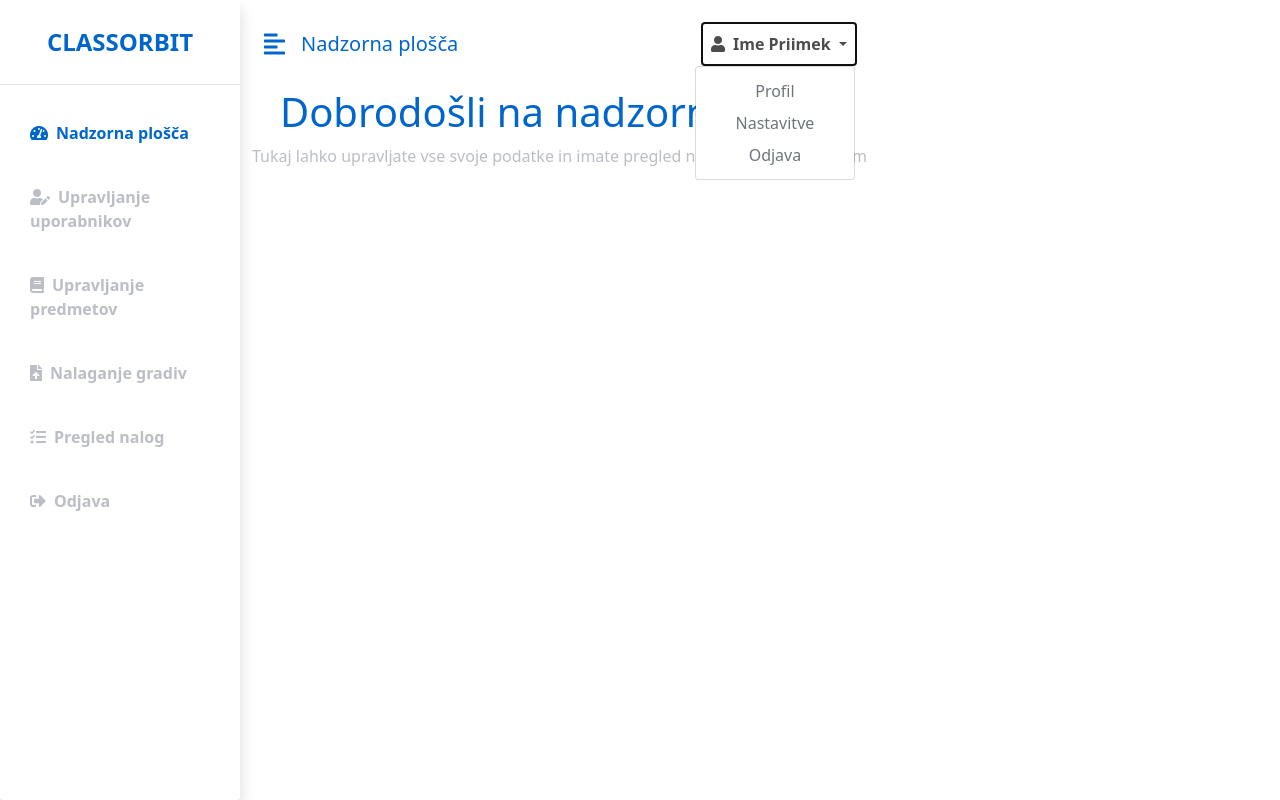
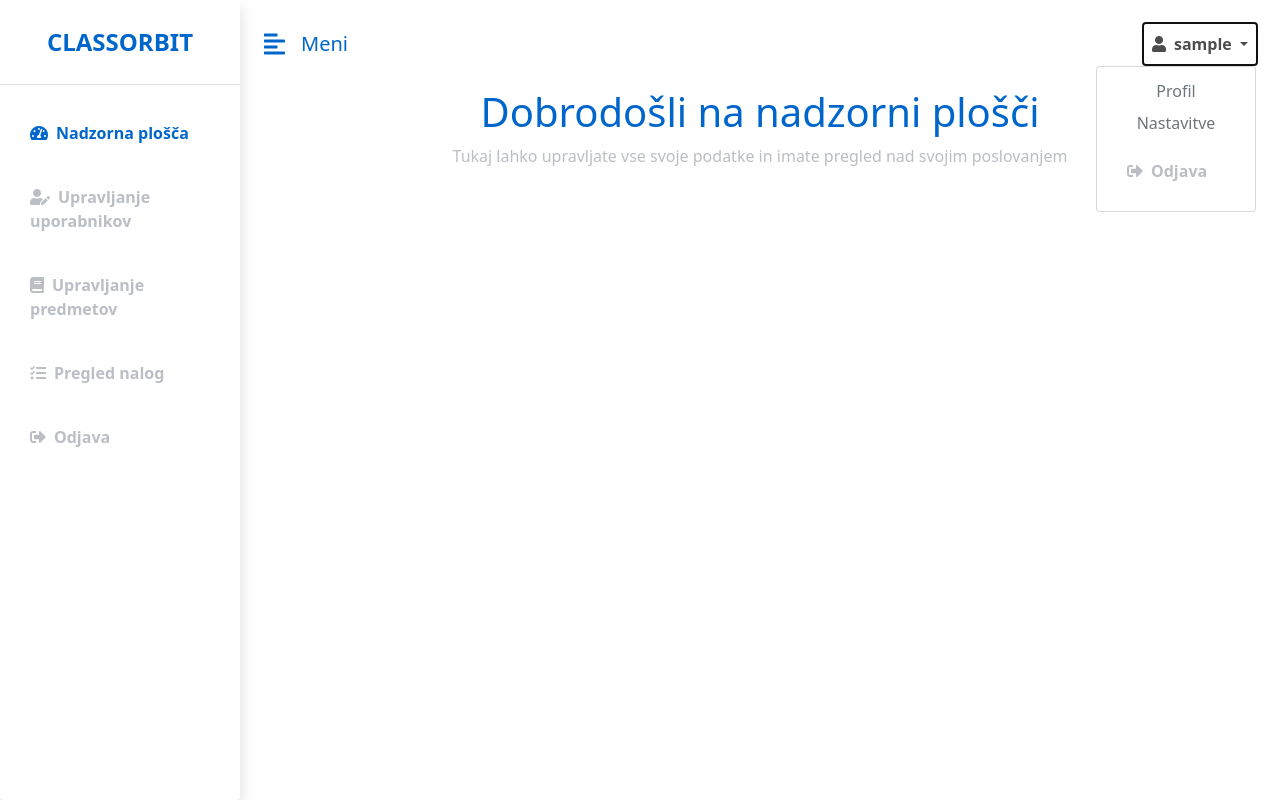
Before and after one commit to Cybrosif/SMV_projekt, a PHP site: page /views/home.php in a window 1280 px wide, after a click that opens the changed part. Run offline with PHP 8.4, Linux system fonts and the light colour scheme; the visitor is signed in with stand-in values (Sample User, id 1).

Commit message:
nov dashobard

```diff
--- a/views/home.php
+++ b/views/home.php
@@ -1,5 +1,12 @@
+<?php
+    include '../session_start.php';
+
+?>
+
+
 <!DOCTYPE html>
 <html lang="en">
+
 <head>
     <meta charset="UTF-8">
     <meta name="viewport" content="width=device-width, initial-scale=1.0">
@@ -98,17 +105,29 @@
     <script src="https://code.jquery.com/jquery-3.6.0.min.js"></script>
     <script src="https://cdn.jsdelivr.net/npm/bootstrap@5.0.0-beta3/dist/js/bootstrap.bundle.min.js"></script>
     <script>
-        $(document).ready(function () {
+            $(document).ready(function () {
             $("#menu-toggle").click(function (e) {
                 e.preventDefault();
                 $("#wrapper").toggleClass("toggled");
             });
             $(".list-group-item").click(function (e) {
                 e.preventDefault();
+                $(".list-group-item.active").removeClass("active");
+                $(this).addClass("active");
                 let page = $(this).data("page");
-                $.get("content.php", { page: page }, function (data) {
-                    $("#content").html(data);
-                });
+                if (page === 'logout') {
+                    $.ajax({
+                        type: "POST",
+                        url: "../controllers/logout.php",
+                        success: function (data) {
+                            window.location.href = 'login_page.php';
+                        }
+                    });
+                } else {
+                    $.get("content.php", { page: page }, function (data) {
+                        $("#content").html(data);
+                    });
+                }
             });
         });
     </script>
@@ -127,8 +146,16 @@
                         class="fas fa-user-edit me-2"></i>Upravljanje uporabnikov</a>
                 <a href="#" data-page="subjects" class="list-group-item list-group-item-action bg-transparent second-text fw-bold"><i
                         class="fas fa-book me-2"></i>Upravljanje predmetov</a>
-                <a href="#" data-page="upload" class="list-group-item list-group-item-action bg-transparent second-text fw-bold"><i
-                        class="fas fa-file-upload me-2"></i>Nalaganje gradiv</a>
+
+                <?php
+                    if($_SESSION['user_vloga']=='učitelj'){
+                        echo '<a href="#" data-page="upload" class="list-group-item list-group-item-action bg-transparent second-text fw-bold"><i
+                        class="fas fa-file-upload me-2"></i>Nalaganje gradiv</a>';
+                    }
+                ?>
+
+
+
                 <a href="#" data-page="tasks" class="list-group-item list-group-item-action bg-transparent second-text fw-bold"><i
                         class="fas fa-tasks me-2"></i>Pregled nalog</a>
                 <a href="#" data-page="logout" class="list-group-item list-group-item-action bg-transparent second-text fw-bold"><i
@@ -138,11 +165,11 @@
         <!-- /#sidebar-wrapper -->
 
         <!-- Page Content -->
-        <div id="page-content-wrapper ">
+        <div id="page-content-wrapper">
             <nav class="navbar navbar-expand-lg navbar-light bg-transparent py-4 px-4">
                 <div class="d-flex align-items-center">
                     <i class="fas fa-align-left primary-text fs-4 me-3" id="menu-toggle"></i>
-                    <h2 class="h5 mb-0 primary-text">Nadzorna plošča</h2>
+                    <h2 class="h5 mb-0 primary-text">Meni</h2>
                 </div>
                 <button class="navbar-toggler" type="button" data-bs-toggle="collapse"
                     data-bs-target="#navbarSupportedContent" aria-controls="navbarSupportedContent" aria-expanded="false"
@@ -154,12 +181,13 @@
                         <li class="nav-item dropdown">
                             <a class="nav-link dropdown-toggle second-text fw-bold" href="#" id="navbarDropdown"
                                 role="button" data-bs-toggle="dropdown" aria-expanded="false">
-                                <i class="fas fa-user me-2"></i>Ime Priimek
+                                <i class="fas fa-user me-2"></i><?php echo $_SESSION['user_ime'] ?>
                             </a>
                             <ul class="dropdown-menu dropdown-menu-end" aria-labelledby="navbarDropdown">
                                 <li><a class="dropdown-item text-secondary text-center" href="#" data-page="profile">Profil</a></li>
                                 <li><a class="dropdown-item text-secondary text-center" href="#" data-page="settings">Nastavitve</a></li>
-                                <li><a class="dropdown-item text-secondary text-center" href="#" data-page="logout">Odjava</a></li>
+                                <a href="#" data-page="logout" class="list-group-item list-group-item-action bg-transparent second-text fw-bold" id="logout"><i
+                                    class="fas fa-sign-out-alt me-2"></i>Odjava</a>
                             </ul>
                         </li>
                     </ul>
```
